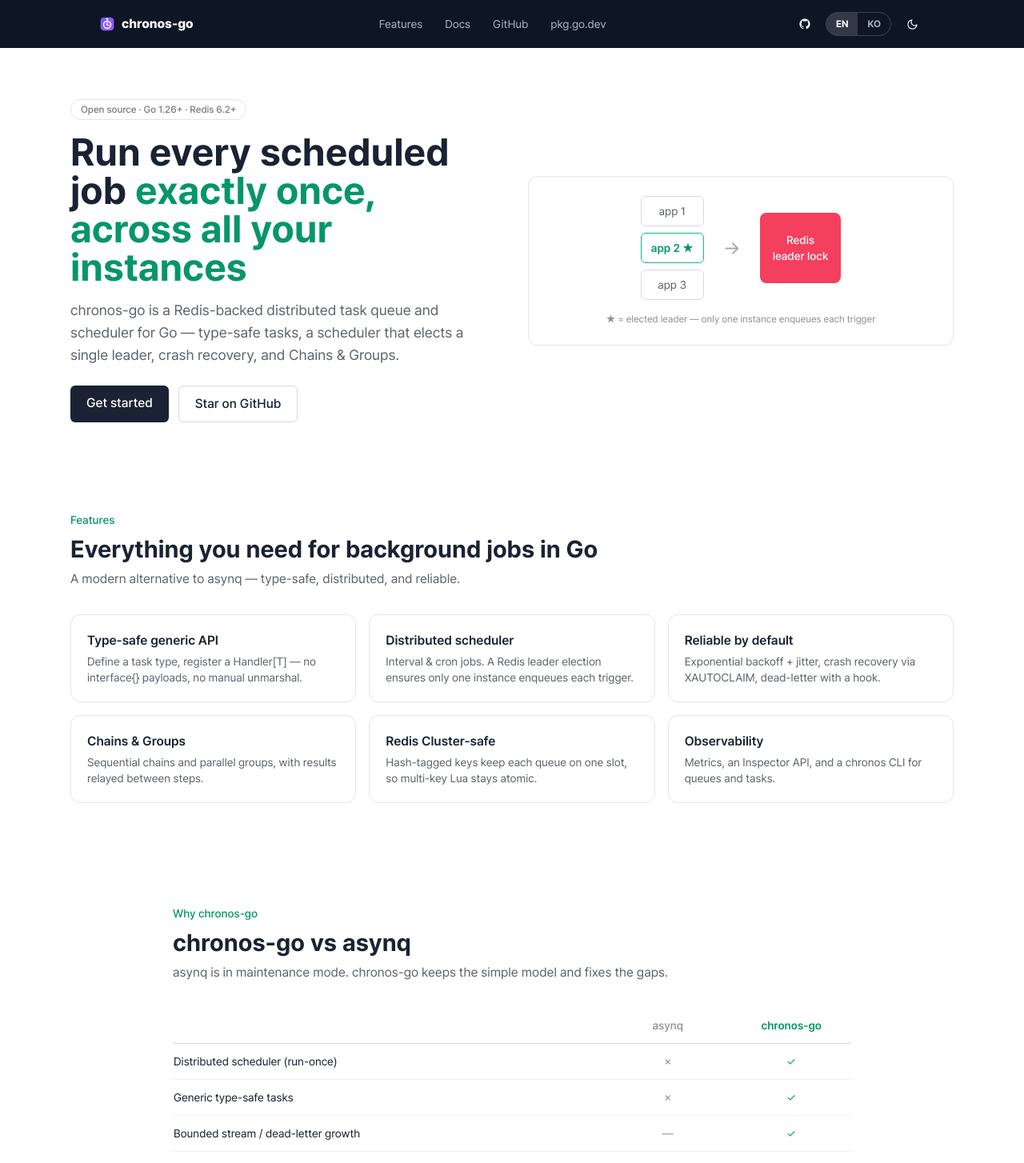
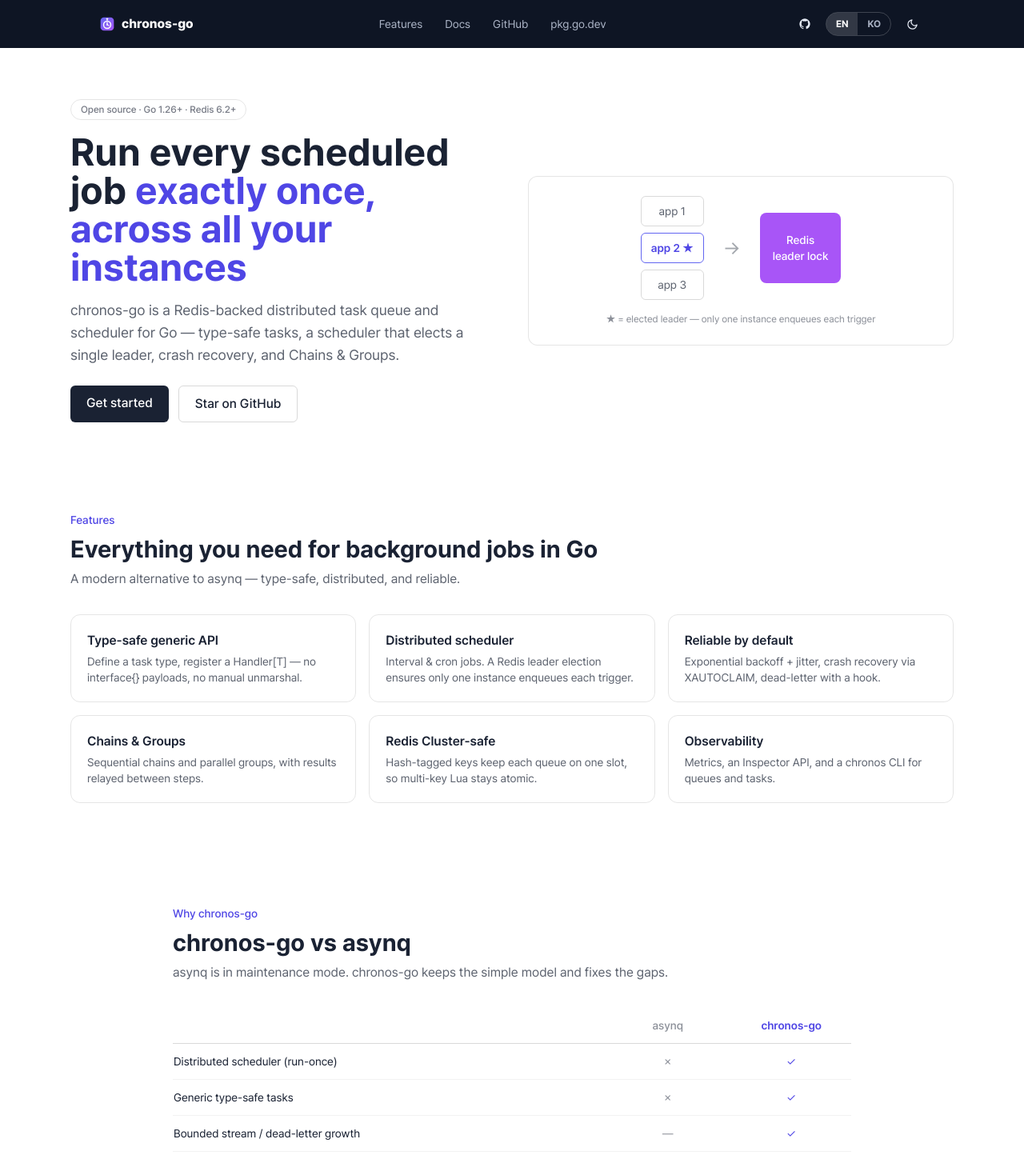
Before and after one commit to kenshin579/chronos-go.advenoh.pe.kr, a Next.js app: page / in a window 1280 px wide. Shown: the top 1454 px of the page at 80% size. Built offline with nearby package versions, Linux system fonts and the light colour scheme; no server answers.

Commit message:
feat: shift site accent from emerald/rose to indigo/purple
- Update --mi-accent/--mi-accent-2/--mi-grad tokens to #6366f1/#a855f7
- Swap emerald text/border classes for indigo across landing components
- Swap rose-500 fill for purple-500 in scheduler diagram

```diff
--- a/components/comparison.tsx
+++ b/components/comparison.tsx
@@ -4,7 +4,7 @@ export function Comparison({ t }: { t: Dict; lang: 'en' | 'ko' }) {
   const c = t.comparison;
   return (
     <section className="mx-auto max-w-4xl px-6 py-16">
-      <p className="text-sm font-medium text-emerald-600 dark:text-emerald-400">{c.eyebrow}</p>
+      <p className="text-sm font-medium text-indigo-600 dark:text-indigo-400">{c.eyebrow}</p>
       <h2 className="mt-2 text-3xl font-bold">{c.title}</h2>
       <p className="mt-2 text-foreground/70">{c.lead}</p>
       <div className="mt-8 overflow-x-auto">
@@ -13,7 +13,7 @@ export function Comparison({ t }: { t: Dict; lang: 'en' | 'ko' }) {
             <tr className="border-b border-black/15 dark:border-white/15">
               <th className="text-left py-3"></th>
               <th className="py-3 text-foreground/50 font-medium">{c.headAsynq}</th>
-              <th className="py-3 text-emerald-600 dark:text-emerald-400 font-semibold">{c.headChronos}</th>
+              <th className="py-3 text-indigo-600 dark:text-indigo-400 font-semibold">{c.headChronos}</th>
             </tr>
           </thead>
           <tbody>
@@ -21,7 +21,7 @@ export function Comparison({ t }: { t: Dict; lang: 'en' | 'ko' }) {
               <tr key={r.label} className="border-b border-black/5 dark:border-white/5">
                 <td className="py-3">{r.label}</td>
                 <td className="py-3 text-center text-foreground/50">{r.asynq}</td>
-                <td className="py-3 text-center text-emerald-600 dark:text-emerald-400">{r.chronos}</td>
+                <td className="py-3 text-center text-indigo-600 dark:text-indigo-400">{r.chronos}</td>
               </tr>
             ))}
           </tbody>
--- a/components/features.tsx
+++ b/components/features.tsx
@@ -5,12 +5,12 @@ export function Features({ t, lang }: { t: Dict; lang: 'en' | 'ko' }) {
   const base = lang === 'ko' ? '/ko/docs/' : '/docs/';
   return (
     <section id="features" className="mx-auto max-w-6xl px-6 py-16">
-      <p className="text-sm font-medium text-emerald-600 dark:text-emerald-400">{t.features.eyebrow}</p>
+      <p className="text-sm font-medium text-indigo-600 dark:text-indigo-400">{t.features.eyebrow}</p>
       <h2 className="mt-2 text-3xl font-bold">{t.features.title}</h2>
       <p className="mt-2 text-foreground/70">{t.features.lead}</p>
       <div className="mt-8 grid gap-4 sm:grid-cols-2 lg:grid-cols-3">
         {t.features.items.map((f) => (
-          <Link key={f.slug} href={`${base}#${f.slug}`} className="rounded-xl border border-black/10 dark:border-white/10 p-5 hover:border-emerald-500/50 transition">
+          <Link key={f.slug} href={`${base}#${f.slug}`} className="rounded-xl border border-black/10 dark:border-white/10 p-5 hover:border-indigo-500/50 transition">
             <h3 className="font-semibold">{f.title}</h3>
             <p className="mt-1 text-sm text-foreground/70">{f.desc}</p>
           </Link>
--- a/components/hero.tsx
+++ b/components/hero.tsx
@@ -13,7 +13,7 @@ export function Hero({ t, lang }: { t: Dict; lang: 'en' | 'ko' }) {
         </span>
         <h1 className="mt-4 text-4xl md:text-5xl font-bold leading-tight">
           {t.hero.title1}{' '}
-          <span className="text-emerald-600 dark:text-emerald-400">{t.hero.title2}</span>
+          <span className="text-indigo-600 dark:text-indigo-400">{t.hero.title2}</span>
         </h1>
         <p className="mt-4 text-lg text-foreground/70">{t.hero.lead}</p>
         <div className="mt-6 flex gap-3">
--- a/components/how-it-works.tsx
+++ b/components/how-it-works.tsx
@@ -4,7 +4,7 @@ export function HowItWorks({ t }: { t: Dict; lang: 'en' | 'ko' }) {
   const h = t.howItWorks;
   return (
     <section className="mx-auto max-w-4xl px-6 py-16">
-      <p className="text-sm font-medium text-emerald-600 dark:text-emerald-400">{h.eyebrow}</p>
+      <p className="text-sm font-medium text-indigo-600 dark:text-indigo-400">{h.eyebrow}</p>
       <h2 className="mt-2 text-3xl font-bold">{h.title}</h2>
       <p className="mt-3 text-foreground/70">{h.lead}</p>
       <div className="mt-8 grid gap-3 sm:grid-cols-3 text-center text-sm">
--- a/components/scheduler-diagram.tsx
+++ b/components/scheduler-diagram.tsx
@@ -9,7 +9,7 @@ export function SchedulerDiagram() {
               className={
                 'rounded-md px-3 py-2 text-center border ' +
                 (n.includes('★')
-                  ? 'border-emerald-500 text-emerald-600 dark:text-emerald-400 font-semibold'
+                  ? 'border-indigo-500 text-indigo-600 dark:text-indigo-400 font-semibold'
                   : 'border-black/15 dark:border-white/15 text-foreground/70')
               }
             >
@@ -18,7 +18,7 @@ export function SchedulerDiagram() {
           ))}
         </div>
         <div className="text-foreground/40 text-2xl">&rarr;</div>
-        <div className="rounded-lg bg-rose-500 text-white px-4 py-6 text-center font-medium">
+        <div className="rounded-lg bg-purple-500 text-white px-4 py-6 text-center font-medium">
           Redis
           <br />
           leader lock
--- a/styles/tokens.css
+++ b/styles/tokens.css
@@ -14,9 +14,9 @@
   --mi-code-bg: #f1f4f9;
 
   /* brand (테마 무관) */
-  --mi-accent: #4f8cff;
-  --mi-accent-2: #9f6bff;
-  --mi-grad: linear-gradient(90deg, #4f8cff, #9f6bff);
+  --mi-accent: #6366f1;
+  --mi-accent-2: #a855f7;
+  --mi-grad: linear-gradient(90deg, #6366f1, #a855f7);
   --mi-hero-bg: linear-gradient(180deg, #0e1524 0%, #182338 100%);
   --mi-hero-bg-rev: linear-gradient(180deg, #182338 0%, #0e1524 100%);
   --mi-dark-surface: #0e1524;
```
